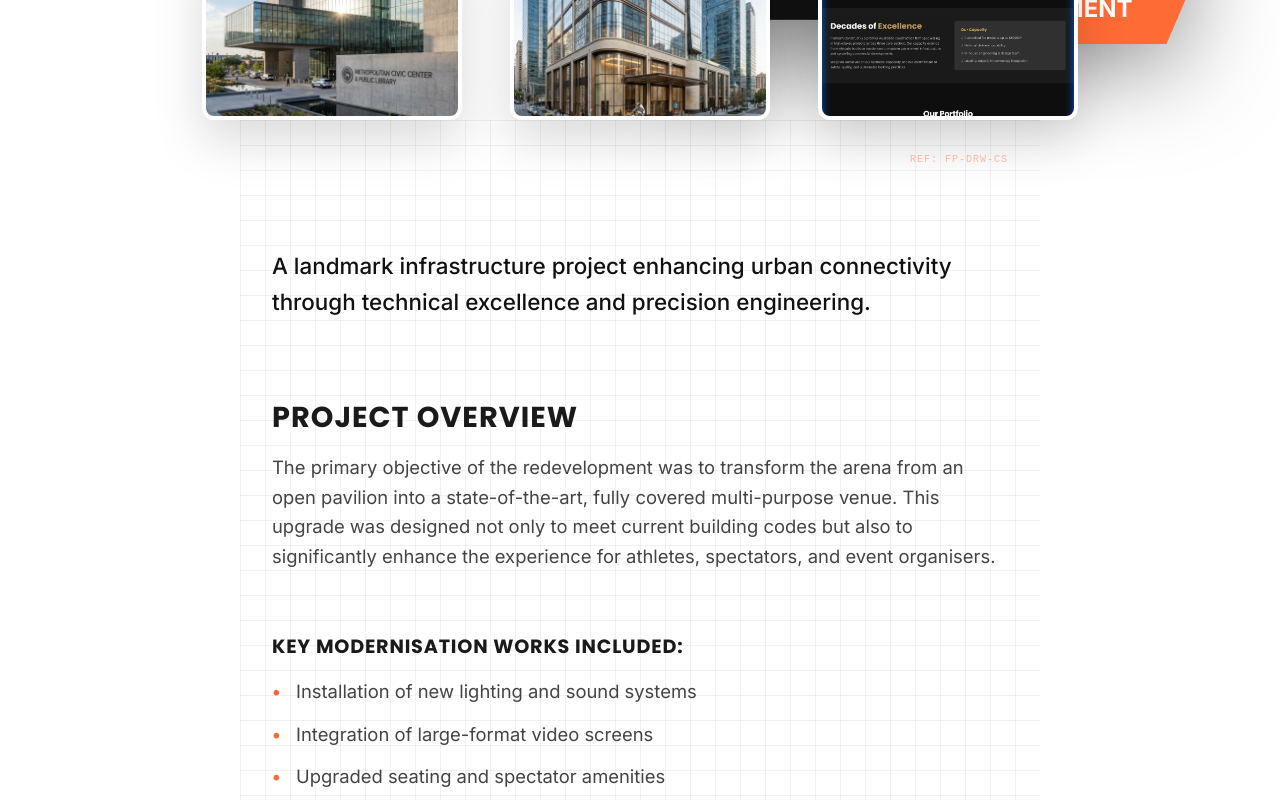
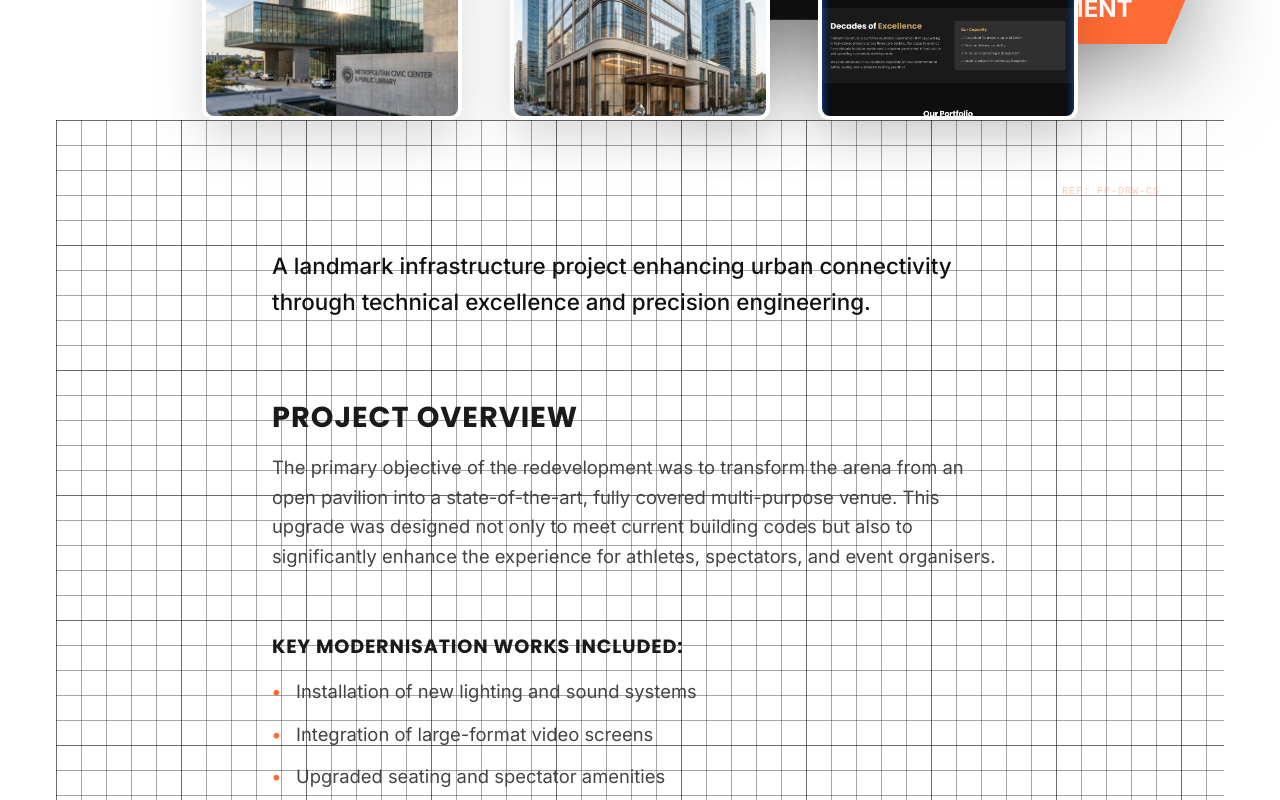
Before and after one commit to iamrgalisanao/finepoint, a React (Vite) app: page /portfolio/sydney-metro-extension in a window 1280 px wide. Shown: the part 600-1400 px from the top of the page. Built offline with nearby package versions, Linux system fonts and the light colour scheme.

Commit message:
style(project-details): adjust gridline opacity to 35% for better readability

```diff
--- a/src/components/ProjectDetails.css
+++ b/src/components/ProjectDetails.css
@@ -145,27 +145,39 @@
 
 /* Main Content Area */
 .cs-narrative {
-    padding: 8rem 2rem;
-    margin: 0 auto;
-    max-width: 800px;
+    padding: 8rem 0;
+    width: 100%;
     position: relative;
-    /* Optimal reading width */
+    /* Grid expanded with 35% opacity as requested */
     background-image:
-        linear-gradient(var(--grid-color) 1px, transparent 1px),
-        linear-gradient(90deg, var(--grid-color) 1px, transparent 1px);
-    background-size: 25px 25px;
+        linear-gradient(rgba(0, 0, 0, 0.35) 1px, transparent 1px),
+        linear-gradient(90deg, rgba(0, 0, 0, 0.35) 1px, transparent 1px),
+        linear-gradient(rgba(0, 0, 0, 0.35) 1px, transparent 1px),
+        linear-gradient(90deg, rgba(0, 0, 0, 0.35) 1px, transparent 1px);
+    background-size: 25px 25px, 25px 25px, 125px 125px, 125px 125px;
 }
 
 .cs-narrative::before {
     content: "REF: FP-DRW-CS";
     position: absolute;
-    top: 2rem;
-    right: 2rem;
+    top: 4rem;
+    right: 4rem;
     font-family: 'Courier New', monospace;
     font-size: 10px;
     color: var(--primary);
-    opacity: 0.4;
+    opacity: 0.35;
     letter-spacing: 1px;
+    z-index: 5;
+}
+
+.cs-intro-text,
+.cs-content-body {
+    max-width: 800px;
+    margin-left: auto;
+    margin-right: auto;
+    padding: 0 2rem;
+    position: relative;
+    z-index: 2;
 }
 
 .cs-intro-text {
```
